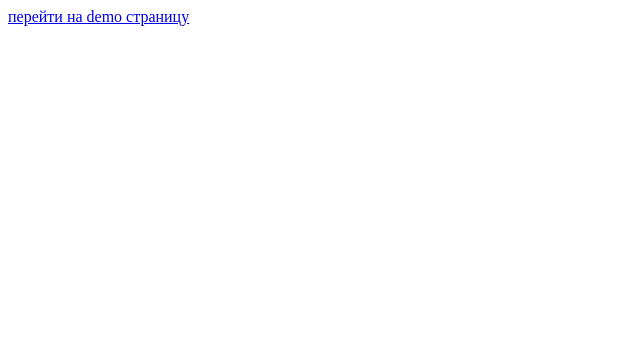
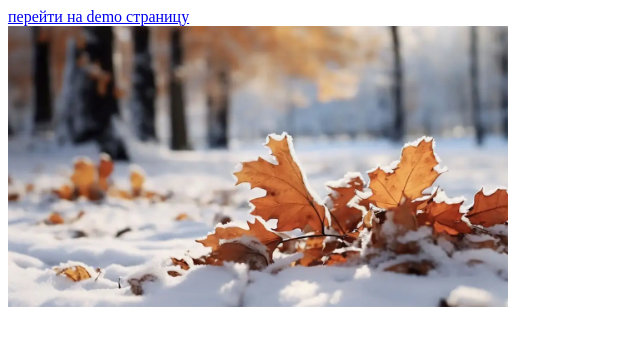
Before and after one commit to zlatakjshkarova/red, a plain HTML site: page demo.html in a window 1280 px wide. Shown: the whole page, without its empty margins (0-640 px from the left). Drawn offline with Linux system fonts and the light colour scheme.

Commit message:
Add files via upload

```diff
--- a/demo.html
+++ b/demo.html
@@ -9,9 +9,9 @@
 
 <body>
     <a href="index.html" target="_blank"> перейти на demo страницу</a>
+    <br>
 
-
-
+    <img src="img/bez_imeni-17_1694884231_1694884346.jpg.webp" alt="зима" srcset="" width="500">
 
 </body>
 
```
Also changed, not shown: img/bez_imeni-17_1694884231_1694884346.jpg.webp (added).
